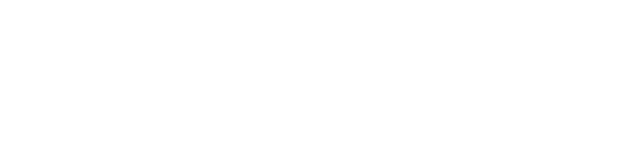
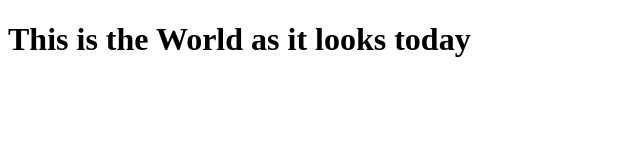
Before and after one commit to Guillaume-Cojan/helloWorld, a plain HTML site: page index.html in a window 1280 px wide. Shown: the whole page, without its empty margins (0-640 px from the left). Drawn offline with Linux system fonts and the light colour scheme.

Commit message:
Add h1 in body

```diff
--- a/index.html
+++ b/index.html
@@ -7,6 +7,7 @@
     <title>Say Hello to the World!</title>
 </head>
 <body>
+    <h1>This is the World as it looks today</h1>
 
 </body>
 </html>
```
